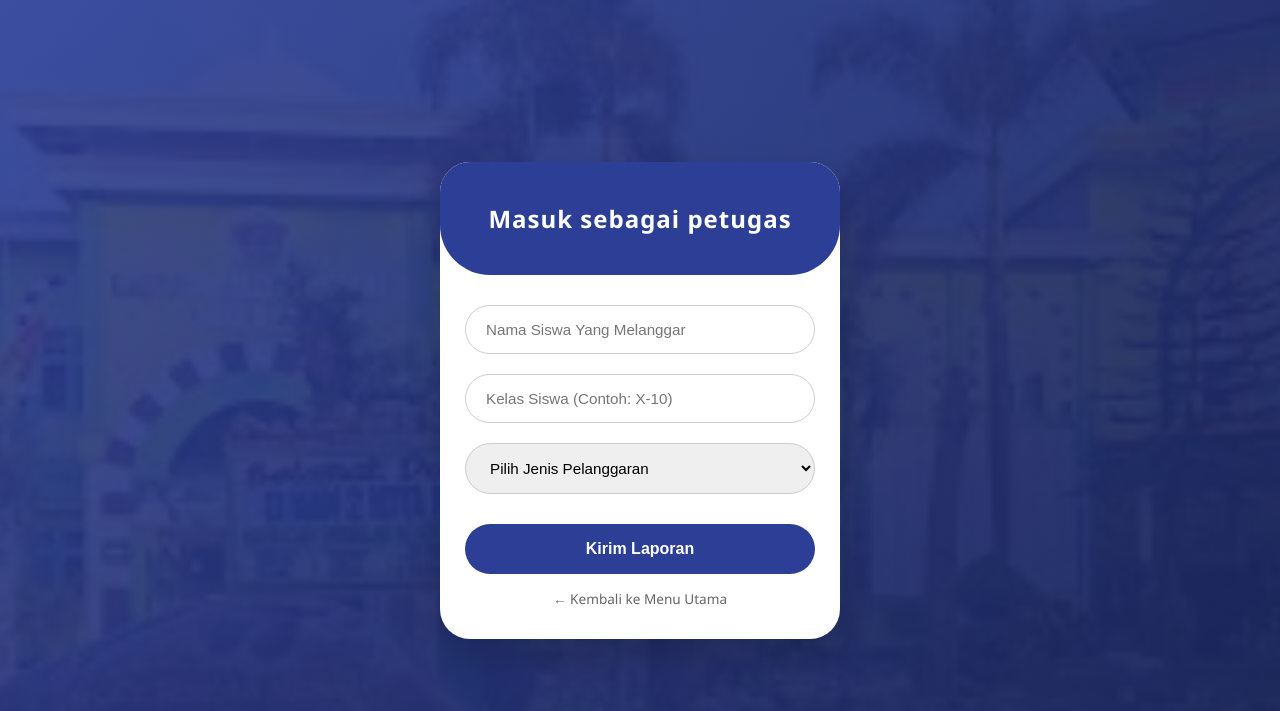
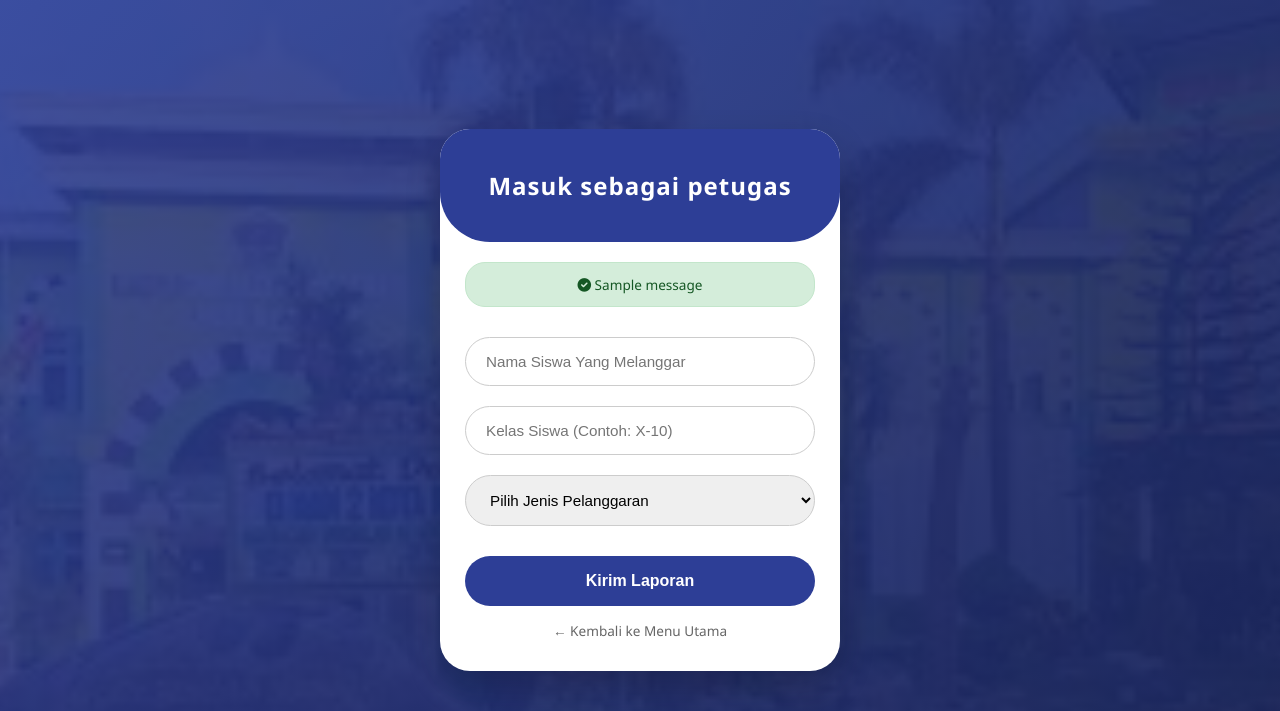
Before and after one commit to naynaaurelifia-prog/web-bk-man2kotakediri, a Flask app: page /petugas in a window 1280 px wide. Shown: the top 711 px of the page. Run offline with Flask 3, Linux system fonts and the light colour scheme; tables that the repository leaves empty hold one stand-in row (values such as "Sample post"); one stand-in notice (Sample message) is shown.

Commit message:
Update petugas.html

```diff
--- a/templates/petugas.html
+++ b/templates/petugas.html
@@ -4,8 +4,9 @@
     <meta charset="UTF-8">
     <meta name="viewport" content="width=device-width, initial-scale=1.0">
     <title>Lapor Pelanggaran - BK MAN 2 KOTA KEDIRI</title>
+    <link rel="stylesheet" href="https://cdnjs.cloudflare.com/ajax/libs/font-awesome/6.0.0/css/all.min.css">
     <style>
-        /* CSS ASLIMU (TIDAK ADA YANG DIUBAH) */
+        /* CSS TETAP PAKAI PUNYAMU YANG KEREN */
         body {
             background: linear-gradient(135deg, rgba(45, 62, 150, 0.9) 0%, rgba(26, 37, 90, 0.95) 100%),
                         url("{{ url_for('static', filename='1000107070.jpg') }}");
@@ -97,6 +98,18 @@
             font-size: 0.85em;
         }
 
+        /* Style tambahan buat pesan sukses agar tidak nabrak */
+        .alert-success {
+            background-color: #d4edda;
+            color: #155724;
+            padding: 12px;
+            border-radius: 20px;
+            margin: 20px 25px 0 25px; /* Margin biar pas di tengah card */
+            text-align: center;
+            font-size: 0.85em;
+            border: 1px solid #c3e6cb;
+        }
+
         @keyframes fadeIn {
             from { opacity: 0; transform: translateY(20px); }
             to { opacity: 1; transform: translateY(0); }
@@ -109,6 +122,16 @@
         <div class="header">
             <h2>Masuk sebagai petugas</h2>
         </div>
+
+        {% with messages = get_flashed_messages() %}
+            {% if messages %}
+                {% for message in messages %}
+                    <div class="alert-success">
+                        <i class="fa fa-check-circle"></i> {{ message }}
+                    </div>
+                {% endfor %}
+            {% endif %}
+        {% endwith %}
 
         <div class="form-content">
             <form action="/petugas" method="POST">
```
